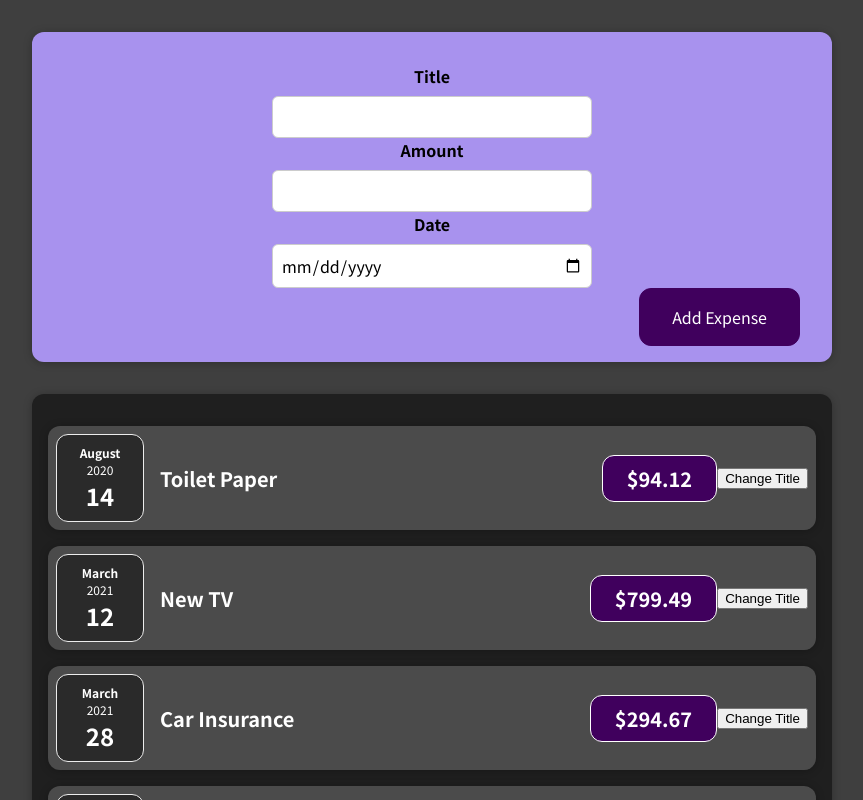
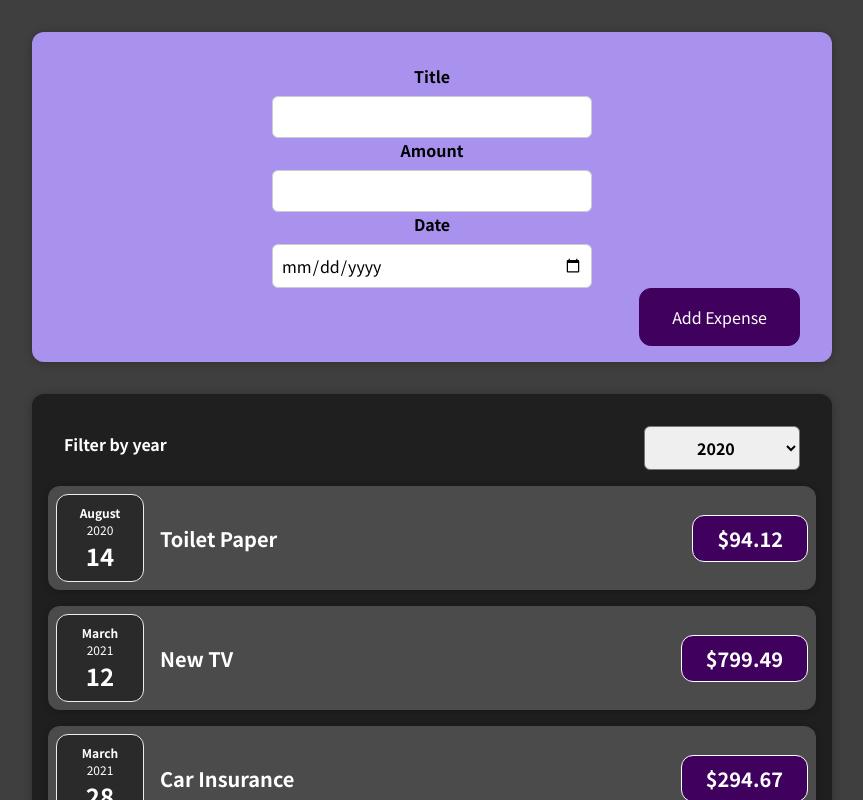
Before and after one commit to ianbelfatto/first-react-app, a React (Create React App) app: page / in a window 1280 px wide. Shown: the top 800 px of the page, without its empty margins (208-1071 px from the left). Built offline with nearby package versions, Linux system fonts and the light colour scheme.

Commit message:
makes ExpenseItem 'dumb' and adds ExpensesFilter

```diff
--- a/src/components/Expenses/ExpenseItem.js
+++ b/src/components/Expenses/ExpenseItem.js
@@ -1,27 +1,19 @@
-import React, { useState } from "react";
+import React from "react";
 
 import ExpenseDate from "./ExpenseDate";
 import Card from "../UI/Card";
 import "./ExpenseItem.css";
 
-function ExpenseItem(props) {
-  const [title, setTitle] = useState(props.title);
-  console.log("ExpenseItem evaluated by React");
-
-  const clickHandler = () => {
-    setTitle("Updated!");
-    console.log(title);
-  };
+const ExpenseItem = (props) => {
   return (
     <Card className="expense-item">
       <ExpenseDate date={props.date} />
       <div className="expense-item__description">
-        <h2>{title}</h2>
+        <h2>{props.title}</h2>
         <div className="expense-item__price">${props.amount}</div>
       </div>
-      <button onClick={clickHandler}>Change Title</button>
     </Card>
   );
-}
+};
 
 export default ExpenseItem;
--- a/src/components/Expenses/Expenses.js
+++ b/src/components/Expenses/Expenses.js
@@ -1,16 +1,28 @@
+import React, { useState } from "react";
+
 import ExpenseItem from "./ExpenseItem";
 import Card from "../UI/Card";
+import ExpensesFilter from "./ExpensesFilter";
 import "./Expenses.css";
 
-function Expenses(props) {
+const Expenses = (props) => {
+  const [filteredYear, setFilteredYear] = useState("2020");
+
+  const filterChangeHandler = (selectedYear) => {
+    setFilteredYear(selectedYear);
+  };
+
   return (
+    <div>
       <Card className="expenses">
+        <ExpensesFilter selected={filteredYear} onChangeFilter={filterChangeHandler} />
         <ExpenseItem title={props.items[0].title} amount={props.items[0].amount} date={props.items[0].date} />
         <ExpenseItem title={props.items[1].title} amount={props.items[1].amount} date={props.items[1].date} />
         <ExpenseItem title={props.items[2].title} amount={props.items[2].amount} date={props.items[2].date} />
         <ExpenseItem title={props.items[3].title} amount={props.items[3].amount} date={props.items[3].date} />
       </Card>
+    </div>
   );
-}
+};
 
 export default Expenses;
--- /dev/null
+++ b/src/components/Expenses/ExpensesFilter.css
@@ -0,0 +1,24 @@
+.expenses-filter {
+  color: white;
+  padding: 0 1rem;
+}
+
+.expenses-filter__control {
+  display: flex;
+  width: 100%;
+  align-items: center;
+  justify-content: space-between;
+  margin: 1rem 0;
+}
+
+.expenses-filter label {
+  font-weight: bold;
+  margin-bottom: 0.5rem;
+}
+
+.expenses-filter select {
+  font: inherit;
+  padding: 0.5rem 3rem;
+  font-weight: bold;
+  border-radius: 6px;
+}
--- /dev/null
+++ b/src/components/Expenses/ExpensesFilter.js
@@ -0,0 +1,25 @@
+import React from "react";
+
+import "./ExpensesFilter.css";
+
+const ExpensesFilter = (props) => {
+  const dropdownChangeHandler = (event) => {
+    props.onChangeFilter(event.target.value);
+  };
+
+  return (
+    <div className="expenses-filter">
+      <div className="expenses-filter__control">
+        <label>Filter by year</label>
+        <select value={props.selected} onChange={dropdownChangeHandler}>
+          <option value="2022">2022</option>
+          <option value="2021">2021</option>
+          <option value="2020">2020</option>
+          <option value="2019">2019</option>
+        </select>
+      </div>
+    </div>
+  );
+};
+
+export default ExpensesFilter;
```
Also changed, not shown: 1 other file (tests, documents, lock files or other folders). Lines whose indentation alone changed are shown as unchanged.
